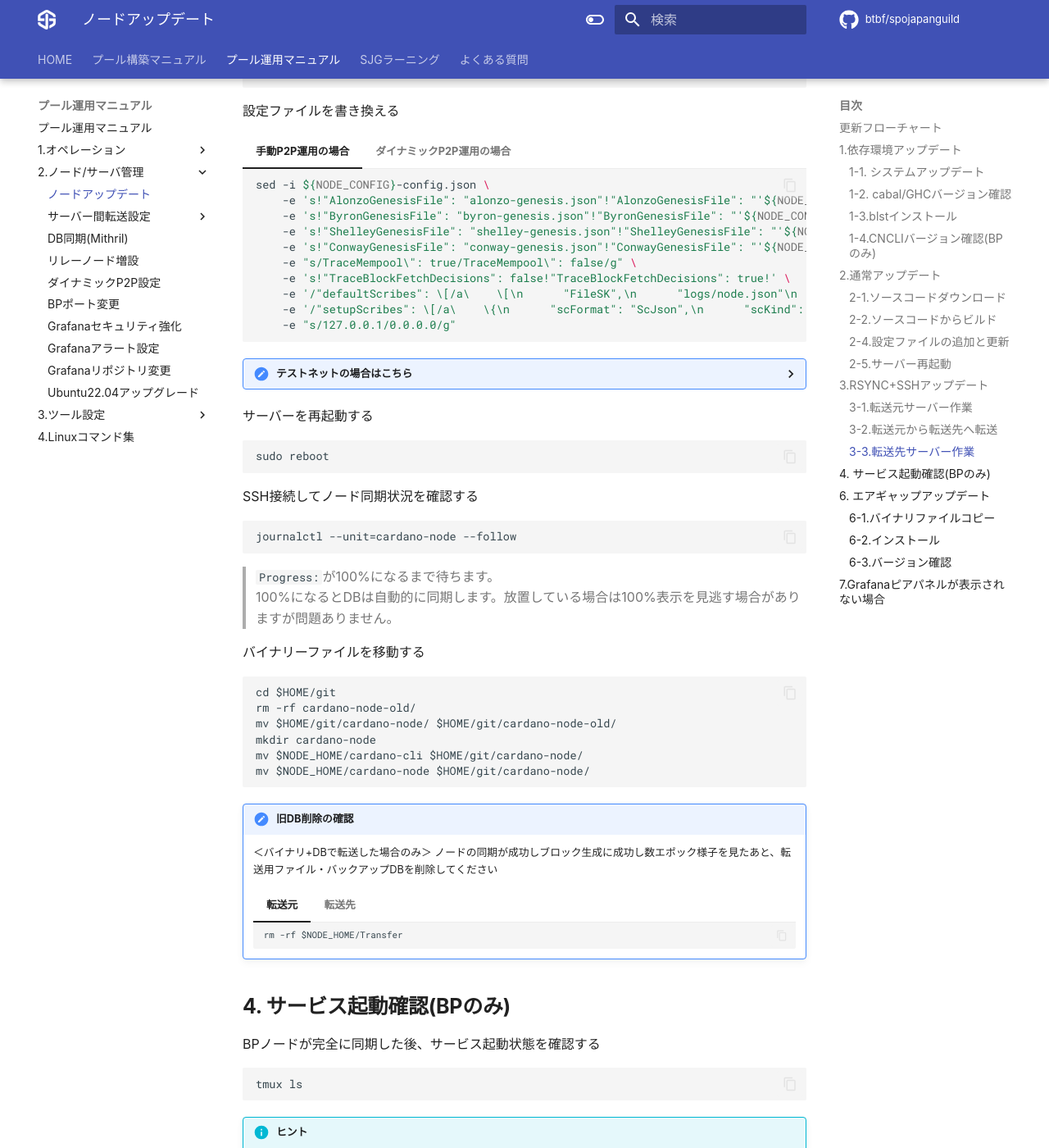
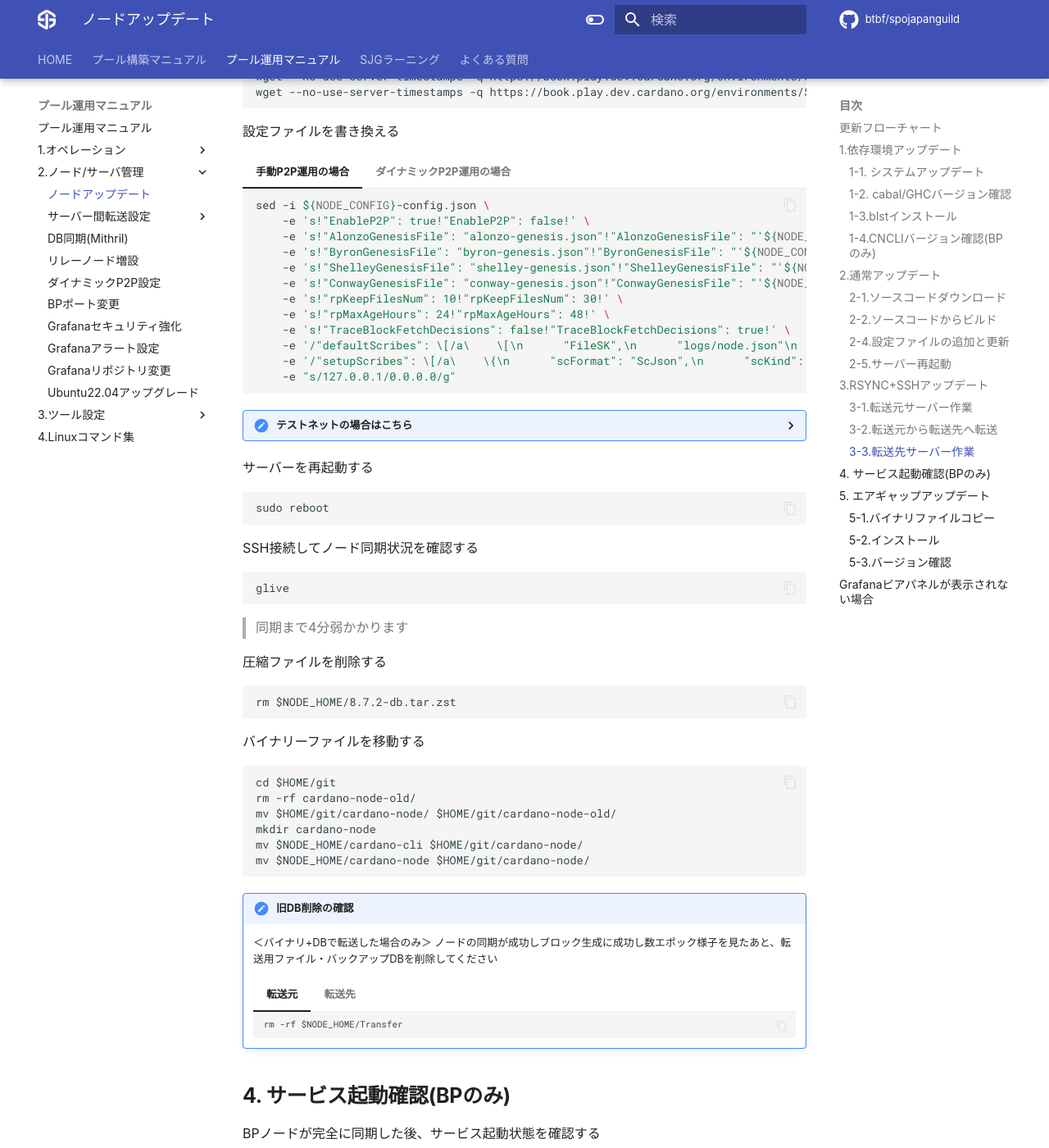
Before and after one commit to btbf/spojapanguild, an MkDocs documentation site: the page built from docs/operation/node-update.md, in a window 1280 px wide and 1400 px high, scrolled down 9731 px. Shown: the whole window at 82% size. Built offline with MkDocs 1.6.1 and Material for MkDocs 9.7.7, drawn with Linux system fonts in a browser that asks for light colours; comment, search, counter and statistics services are not loaded; some of the changed text lies outside the part shown.

Commit message:
Zstandard圧縮へ変更

````diff
--- a/docs/operation/node-update.md
+++ b/docs/operation/node-update.md
@@ -21,19 +21,12 @@
 
 ### **更新フローチャート**
 更新フローチャートは、画像をクリックすると別ウィンドウで開きます。
-<a href="../../images/1.35.4-update.png" target=_blank><img src="../../images/1.35.4-update.png"></a>
+<a href="../../images/8.7.2-update.png" target=_blank><img src="../../images/8.7.2-update.png"></a>
 
 
 ## **1.依存環境アップデート**
 
 ### **1-1. システムアップデート**
-
-新しいTMUXセッションを開く
-
-```
-tmux new -s build
-```
-> アップデート作業中にSSHが中断した場合は、`tmux a -t build`で再開できます。
 
 
 システムアップデート
@@ -365,6 +358,14 @@
 
 ### **2-1.ソースコードダウンロード**
 
+新しいTMUXセッションを開く
+
+```
+tmux new -s build
+```
+> アップデート作業中にSSHが中断した場合は、`tmux a -t build`で再開できます。
+
+
 ```bash
 cd $HOME/git
 rm -rf cardano-node-old/
@@ -553,11 +554,13 @@
 !!! note "概要"
     ■メリット
 
-    * **複数台のサーバーがある場合に、以下の処理を行うことでビルド時間の短縮やノードのダウンタイムを抑えることが出来ます。**
+    * **複数台のサーバーがある場合に、ビルド時間の短縮やノードのダウンタイムを抑えることが出来ます。**
 
     ■デメリット
 
-    * DBフォルダ転送を行う場合に転送元・転送先サーバーのディスク空き容量が200GB以上必要となります。
+    * DBフォルダ転送を行う場合にディスク空き容量が必要となります。
+    <font color=red>転送元・・・最低100GB
+    転送先・・・最低250GB</font>
 
     ■事前準備
 
@@ -579,7 +582,7 @@
 === "バイナリのみ"
 
     !!! Success "確認"
-        こちらの手順はcardano-node / cardano-cliのみを転送します
+        こちらの手順はcardano-node / cardano-cliのみを転送します。
 
     !!! Warning "確認"
         この作業は1回で大丈夫です。
@@ -608,17 +611,20 @@
 === "バイナリ+DB"
 
     !!! Success "確認"
-        cardano-node / cardano-cli / 圧縮DBフォルダを転送します
+
+        * cardano-node / cardano-cli / 圧縮DBフォルダを転送します
+        * Ubuntu20.04の場合はZstandardをインストールしてください。
+        ```
+        sudo apt install zstd
+        ```
 
     容量確認
     **転送元・転送先サーバー両方で確認してください**
     ```
     df -h /usr
     ```
-    <strong><font color=red>Availが200GB以上あることを確認してください。</font></strong>
-
-    !!! hint "確認"
-        この作業は1回で大丈夫です。
+    <strong><font color=red>Availが200GB以上あることを確認してください。</font></strong><br>
+    <strong><font color=red>容量が少ないときは前回作業時の圧縮DBファイルを削除すると空き容量が増える場合があります</font></strong>
 
     === "転送元サーバー"
         **バイナリーファイルを転送フォルダ用にコピーする**
@@ -649,11 +655,12 @@
 
         新しいTMUXセッションを開く
         ```
-        tmux new -s tar
+        tmux new -s db
         ```
         圧縮する
+
         ```
-        tar cvzf $NODE_HOME/Transfer/8.7.1-db.tar.gz -C $NODE_HOME db
+        tar -acvf $NODE_HOME/Transfer/8.7.2-db.tar.zst -C $NODE_HOME db
         ```
 
         圧縮が終了したらTMUXを閉じる
@@ -698,6 +705,7 @@
         > 転送が完了するまで待つ
 
 
+
 === "バイナリ+DB"
 
     === "転送元サーバー"
@@ -732,9 +740,14 @@
 
         圧縮ファイルを転送する
         ```
-        rsync -P --rsh=ssh $NODE_HOME/Transfer/8.7.1-db.tar.gz $for::Server/8.7.1-db.tar.gz
+        rsync -P --rsh=ssh $NODE_HOME/Transfer/8.7.2-db.tar.zst $for::Server/8.7.2-db.tar.zst
         ```
         > 転送が完了するまで待つ
+
+        TMUXセッションを終了する
+        ```
+        exit
+        ```
 
 ### 3-3.転送先サーバー作業
 
@@ -775,15 +788,14 @@
     ```
     df -h /usr
     ```
-    <strong><font color=red>Availが140GB以上あることを確認してください。</font></strong>
+    <strong><font color=red>Availが200GB以上あることを確認してください。</font></strong>
 
 
     DBを解凍する
     ```
-    mkdir $NODE_HOME/temp
-    tar -xzvf $NODE_HOME/8.7.1-db.tar.gz -C $NODE_HOME/temp/
+    mkdir $NODE_HOME/temp && cd $NODE_HOME/temp
+    tar xvf $NODE_HOME/8.7.2-db.tar.zst
     ```
-
 
     解凍が終わったらTMUXを閉じる
     ```
@@ -834,11 +846,13 @@
 === "手動P2P運用の場合"
     ```bash
     sed -i ${NODE_CONFIG}-config.json \
+        -e 's!"EnableP2P": true!"EnableP2P": false!' \
         -e 's!"AlonzoGenesisFile": "alonzo-genesis.json"!"AlonzoGenesisFile": "'${NODE_CONFIG}'-alonzo-genesis.json"!' \
         -e 's!"ByronGenesisFile": "byron-genesis.json"!"ByronGenesisFile": "'${NODE_CONFIG}'-byron-genesis.json"!' \
         -e 's!"ShelleyGenesisFile": "shelley-genesis.json"!"ShelleyGenesisFile": "'${NODE_CONFIG}'-shelley-genesis.json"!' \
         -e 's!"ConwayGenesisFile": "conway-genesis.json"!"ConwayGenesisFile": "'${NODE_CONFIG}'-conway-genesis.json"!' \
-        -e "s/TraceMempool\": true/TraceMempool\": false/g" \
+        -e 's!"rpKeepFilesNum": 10!"rpKeepFilesNum": 30!' \
+        -e 's!"rpMaxAgeHours": 24!"rpMaxAgeHours": 48!' \
         -e 's!"TraceBlockFetchDecisions": false!"TraceBlockFetchDecisions": true!' \
         -e '/"defaultScribes": \[/a\    \[\n      "FileSK",\n      "logs/node.json"\n    \],' \
         -e '/"setupScribes": \[/a\    \{\n      "scFormat": "ScJson",\n      "scKind": "FileSK",\n      "scName": "logs/node.json"\n    \},' \
@@ -847,12 +861,12 @@
 === "ダイナミックP2P運用の場合"
     ```bash
     sed -i ${NODE_CONFIG}-config.json \
-        -e '2i \  "EnableP2P": true,' \
         -e 's!"AlonzoGenesisFile": "alonzo-genesis.json"!"AlonzoGenesisFile": "'${NODE_CONFIG}'-alonzo-genesis.json"!' \
         -e 's!"ByronGenesisFile": "byron-genesis.json"!"ByronGenesisFile": "'${NODE_CONFIG}'-byron-genesis.json"!' \
         -e 's!"ShelleyGenesisFile": "shelley-genesis.json"!"ShelleyGenesisFile": "'${NODE_CONFIG}'-shelley-genesis.json"!' \
         -e 's!"ConwayGenesisFile": "conway-genesis.json"!"ConwayGenesisFile": "'${NODE_CONFIG}'-conway-genesis.json"!' \
-        -e "s/TraceMempool\": true/TraceMempool\": false/g" \
+        -e 's!"rpKeepFilesNum": 10!"rpKeepFilesNum": 30!' \
+        -e 's!"rpMaxAgeHours": 24!"rpMaxAgeHours": 48!' \
         -e 's!"TraceBlockFetchDecisions": false!"TraceBlockFetchDecisions": true!' \
         -e '/"defaultScribes": \[/a\    \[\n      "FileSK",\n      "logs/node.json"\n    \],' \
         -e '/"setupScribes": \[/a\    \{\n      "scFormat": "ScJson",\n      "scKind": "FileSK",\n      "scName": "logs/node.json"\n    \},' \
@@ -868,7 +882,6 @@
             -e 's!"ByronGenesisFile": "byron-genesis.json"!"ByronGenesisFile": "'${NODE_CONFIG}'-byron-genesis.json"!' \
             -e 's!"ShelleyGenesisFile": "shelley-genesis.json"!"ShelleyGenesisFile": "'${NODE_CONFIG}'-shelley-genesis.json"!' \
             -e 's!"ConwayGenesisFile": "conway-genesis.json"!"ConwayGenesisFile": "'${NODE_CONFIG}'-conway-genesis.json"!' \
-            -e "s/TraceMempool\": true/TraceMempool\": false/g" \
             -e 's!"TraceBlockFetchDecisions": false!"TraceBlockFetchDecisions": true!' \
             -e '/"defaultScribes": \[/a\    \[\n      "FileSK",\n      "logs/node.json"\n    \],' \
             -e '/"setupScribes": \[/a\    \{\n      "scFormat": "ScJson",\n      "scKind": "FileSK",\n      "scName": "logs/node.json"\n    \},' \
@@ -881,7 +894,6 @@
             -e 's!"ByronGenesisFile": "byron-genesis.json"!"ByronGenesisFile": "'${NODE_CONFIG}'-byron-genesis.json"!' \
             -e 's!"ShelleyGenesisFile": "shelley-genesis.json"!"ShelleyGenesisFile": "'${NODE_CONFIG}'-shelley-genesis.json"!' \
             -e 's!"ConwayGenesisFile": "conway-genesis.json"!"ConwayGenesisFile": "'${NODE_CONFIG}'-conway-genesis.json"!' \
-            -e "s/TraceMempool\": true/TraceMempool\": false/g" \
             -e 's!"TraceBlockFetchDecisions": false!"TraceBlockFetchDecisions": true!' \
             -e '/"defaultScribes": \[/a\    \[\n      "FileSK",\n      "logs/node.json"\n    \],' \
             -e '/"setupScribes": \[/a\    \{\n      "scFormat": "ScJson",\n      "scKind": "FileSK",\n      "scName": "logs/node.json"\n    \},' \
@@ -896,11 +908,15 @@
 
 SSH接続してノード同期状況を確認する
 ```
-journalctl --unit=cardano-node --follow
+glive
 ```
-> `Progress:`が100%になるまで待ちます。
-100%になるとDBは自動的に同期します。放置している場合は100%表示を見逃す場合がありますが問題ありません。
+> 同期まで4分弱かかります
 
+
+圧縮ファイルを削除する
+```
+rm $NODE_HOME/8.7.2-db.tar.zst
+```
 
 バイナリーファイルを移動する
 ```
@@ -1030,11 +1045,11 @@
 (バックグラウンド実行に切り替え)
 
 
-## **6. エアギャップアップデート**
+## **5. エアギャップアップデート**
 !!! hint "SFTP機能ソフト導入"
     ファイル転送に便利な[SFTP機能ソフトの導入手順はこちら](./sftp.md)
 
-### **6-1.バイナリファイルコピー**
+### **5-1.バイナリファイルコピー**
 
 === "1.RSYNC+SSHでアップデートを行った場合"
 
@@ -1074,7 +1089,7 @@
       <font color=red>(cardano-node2が無ければ作成する)</font>
 
 
-### **6-2.インストール**
+### **5-2.インストール**
 
 エアギャップマシンで以下を実行する
 === "エアギャップ"
@@ -1121,7 +1136,7 @@
     ```
     -->
 
-### **6-3.バージョン確認**
+### **5-3.バージョン確認**
 
 ```bash
 cardano-cli version
--- a/docs/operation/rsync-ssh.md
+++ b/docs/operation/rsync-ssh.md
@@ -80,6 +80,11 @@
 公開鍵を`cnode`へ移動する
 ```
 mv ~/.ssh/rsync_ed25519.pub $NODE_HOME/
+```
+
+### 1-4.ZStandardインストール
+```
+sudo apt install zstd
 ```
 
 
````
Also changed, not shown: other parts of docs/operation/node-update.md (+4 -5 lines), docs/index.md (+2 -2 lines), docs/images/8.7.2-update.png (added).
